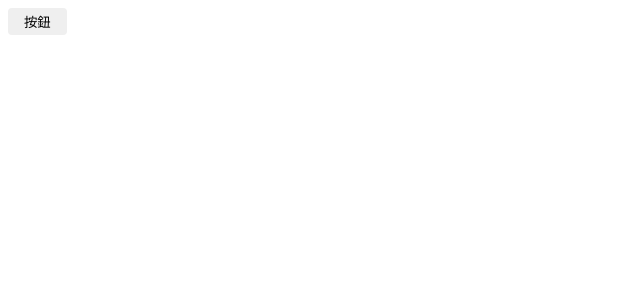
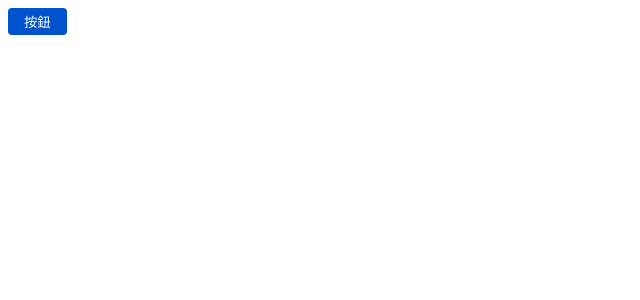
Before and after one commit to penspulse326/custom-react-ui, a React (Vite) app: page / in a window 1280 px wide. Shown: the top 300 px of the page, without its empty margins (0-640 px from the left). Built offline with nearby package versions, Linux system fonts and the light colour scheme.

Commit message:
feat: add button variant

```diff
--- a/src/components/Button/index.tsx
+++ b/src/components/Button/index.tsx
@@ -1,12 +1,13 @@
 import { StyledButton } from './styled';
 
-interface PropsType {
+export interface ButtonPropsType {
   children: React.ReactNode;
+  variant?: 'contained' | 'outlined' | 'text';
 }
 
-function Button({ children }: PropsType) {
+function Button({ children, ...props }: ButtonPropsType) {
   return (
-    <StyledButton>
+    <StyledButton {...props}>
       <span>{children}</span>
     </StyledButton>
   );
--- a/src/components/Button/styled.tsx
+++ b/src/components/Button/styled.tsx
@@ -1,6 +1,7 @@
 import styled from 'styled-components';
+import { ButtonPropsType } from '.';
 
-const StyledButton = styled.button`
+const StyledButton = styled.button<ButtonPropsType>`
   display: flex;
   justify-content: center;
   align-items: center;
@@ -25,6 +26,26 @@ const StyledButton = styled.button`
   &:active {
     opacity: 0.7;
   }
+
+  ${({ variant }) =>
+    variants[variant as keyof typeof variants] || variants.default}
 `;
 
+const variants = {
+  default: {
+    color: 'white',
+    backgroundColor: '#0052cc'
+  },
+  outlined: {
+    color: '#0052cc',
+    backgroundColor: 'transparent',
+    border: '1px solid #0052cc'
+  },
+  text: {
+    color: '#0052cc',
+    backgroundColor: 'transparent',
+    border: 'none'
+  }
+};
+
 export { StyledButton };
```
Also changed, not shown: .eslintrc.cjs.
